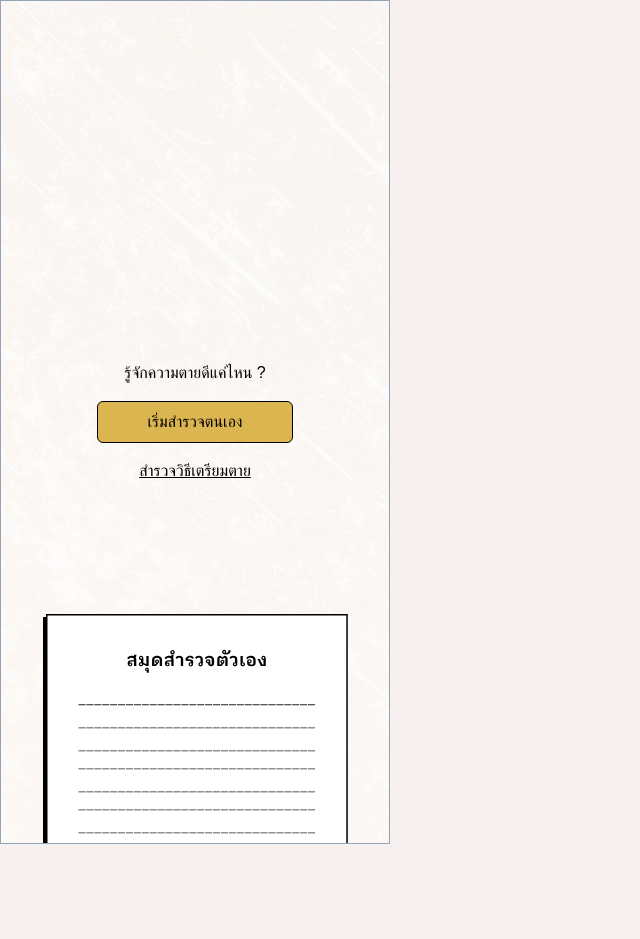
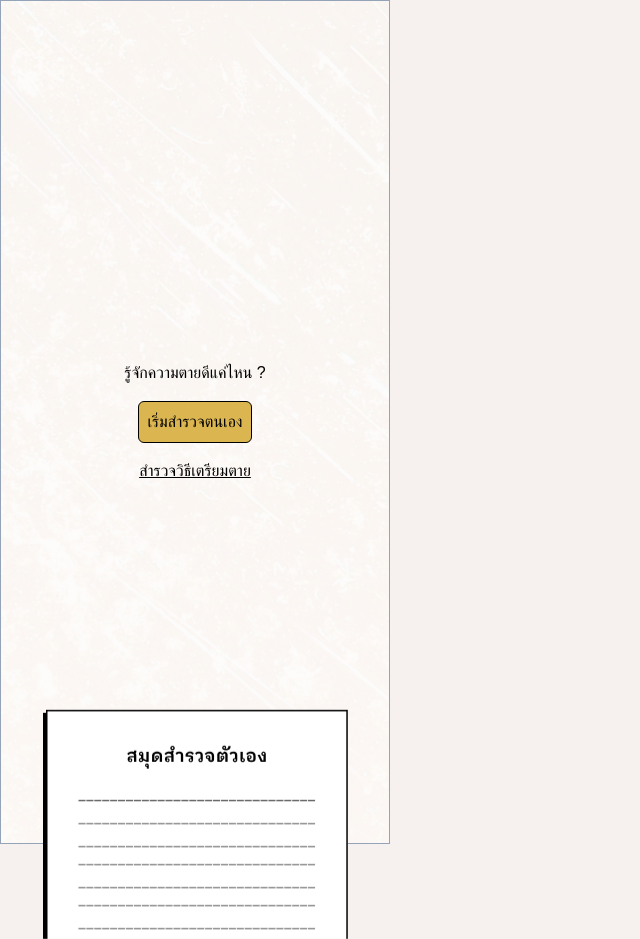
Before and after one commit to Tantatorn-dev/deathtalk-photobooth, a SvelteKit app: page /explore in a window 1280 px wide. Shown: the whole page, without its empty margins (0-640 px from the left). Before the commit the page ends 844 px from the top, so only its background shows below. Built offline with nearby package versions, Linux system fonts and the light colour scheme; a web font is replaced by a local one.

Commit message:
feat: add animation to start explore page

```diff
--- a/src/routes/explore/+page.svelte
+++ b/src/routes/explore/+page.svelte
@@ -1,23 +1,61 @@
 <script lang="ts">
 	import { goto } from '$app/navigation';
+	import FadeWrapper from '../../components/common/FadeWrapper/FadeWrapper.svelte';
 	import { name } from '../../store';
+
 	let nameValue: string;
 	name.subscribe((value) => {
 		nameValue = value;
 	});
+
+	let isShow = false;
+
+	setTimeout(() => {
+		isShow = true;
+	}, 1000);
+
+	const navigate = (path: string) => () => {
+		isShow = false;
+
+		setTimeout(() => {
+			goto(path);
+		}, 1000);
+	};
 </script>
 
 <div class="relative w-full h-full">
 	<div class="flex flex-col items-center justify-center h-full pl-8 pr-8">
-		<p>{nameValue} รู้จักความตายดีแค่ไหน ?</p>
-		<div class="flex flex-col w-full gap-4 pl-16 pr-16 mt-4">
-			<button on:click={() => goto('/explore/1')} class="button-primary">เริ่มสำรวจตนเอง</button>
-			<button on:click={() => goto('/prepare')} class="text-center underline"
-				>สำรวจวิธีเตรียมตาย</button
-			>
-		</div>
+		<FadeWrapper {isShow}>
+			<p>{nameValue} รู้จักความตายดีแค่ไหน ?</p>
+		</FadeWrapper>
+		<FadeWrapper {isShow}>
+			<div class="flex flex-col w-full gap-4 pl-16 pr-16 mt-4">
+				<button on:click={navigate('/explore/1')} class="button-primary">เริ่มสำรวจตนเอง</button>
+				<button on:click={navigate('/prepare')} class="text-center underline"
+					>สำรวจวิธีเตรียมตาย</button
+				>
+			</div>
+		</FadeWrapper>
 	</div>
 	<div class="absolute bottom-0 w-full">
-		<img src="/misc/note.svg" class="ml-auto mr-auto" alt="note" />
+		<img src="/misc/note.svg" class="ml-auto mr-auto animate-custom-bounce" alt="note" />
 	</div>
 </div>
+
+<style>
+	.animate-custom-bounce {
+		animation: customBounce 6s infinite;
+	}
+
+	@keyframes customBounce {
+		0%,
+		100% {
+			transform: translateY(50%);
+			animation-timing-function: cubic-bezier(0.8, 0, .6, 1);
+		}
+		50% {
+			transform: translateY(0);
+			animation-timing-function: cubic-bezier(0, 0, .6, 1);
+		}
+	}
+</style>
```
